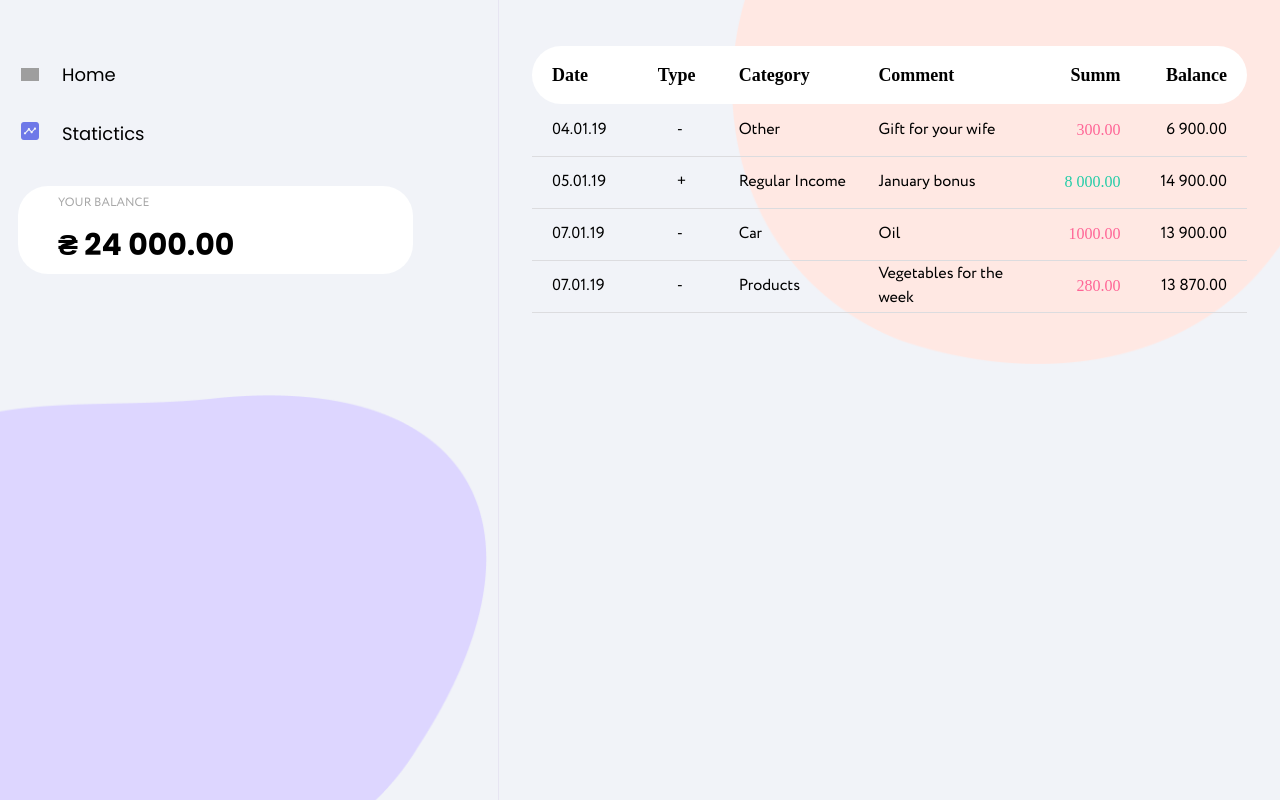
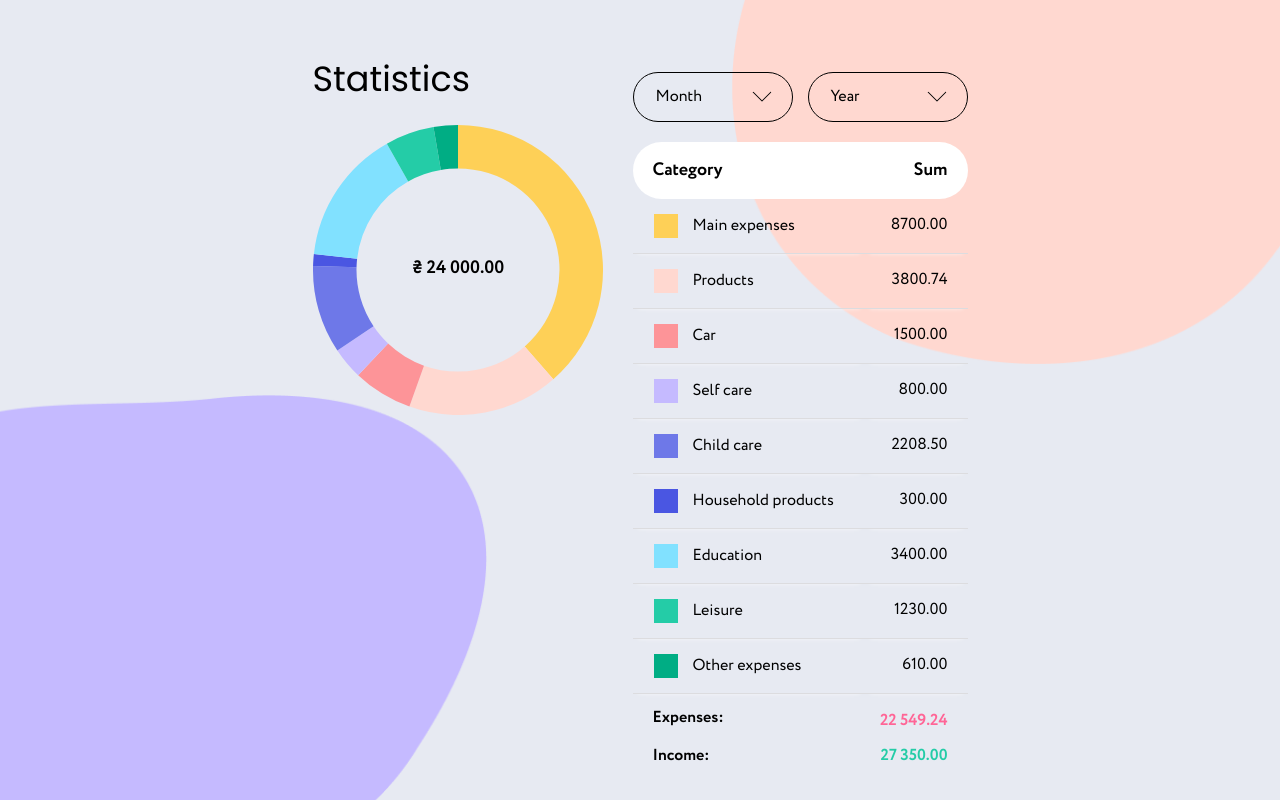
Before and after one commit to Yura-Voloshyn/wallet-front-end, a React (Create React App) app: page /login in a window 1280 px wide. Built offline with nearby package versions, Linux system fonts and the light colour scheme; grey boxes are pictures that could not be loaded; the HTML template or start-up script is replaced by a standard one; a web font is replaced by a local one.

Commit message:
bug fix and added example to statistics

```diff
--- a/src/components/Diogram/Diogram.jsx
+++ b/src/components/Diogram/Diogram.jsx
@@ -1,38 +1,25 @@
-import { Pie } from 'react-chartjs-2';
+import { Doughnut } from 'react-chartjs-2';
 import { ChartContainer } from './Diogram.styled';
-// import Chart from 'chart.js/auto';
+import { Chart, ArcElement } from 'chart.js';
+Chart.register(ArcElement);
 
-export function Diogram() {
+export function Diogram({ categoryStatistics }) {
   const totalBalance = '₴ 24 000.00'; // test balance
-  const obj = {
-    data: [150, 50, 100, 40, 20, 30, 30, 10],
-    backgroundColor: [
-      '#FED057',
-      '#FFD8D0',
-      '#FD9498',
-      '#C5BAFF',
-      '#6E78E8',
-      '#4A56E2',
-      '#81E1FF',
-
-      '#24CCA7',
-      '#00AD84',
-    ],
-  }; // test object with bgColor and size for diogram
 
   const data = {
-    type: 'doughnut',
+    type: 'Doughnut',
+    labels: categoryStatistics.map(res => ` ${res.name}`),
     datasets: [
       {
-        data: obj.data,
-        backgroundColor: obj.backgroundColor,
+        data: categoryStatistics.map(res => res.value),
+        backgroundColor: categoryStatistics.map(res => res.color),
 
         borderWidth: 0,
-        hoverOffset: 4,
+        hoverOffset: 5,
       },
     ],
   };
-
+console.log(data.labels);
   const plugins = [
     {
       beforeDraw: function (chart) {
@@ -49,13 +36,26 @@ export function Diogram() {
           textY = height / 2;
         ctx.fillText(text, textX, textY);
         ctx.save();
+
       },
     },
   ];
+  const options = {
+    cutout: '70%',
+    animation: {
+      animateScale: true,
+      duration: 1200,
+    },
+
+    // parsing: {
+    //   xAxisName: 'name',
+    //   // yAxisKey: 'nested.value',
+    // },
+  };
 
   return (
     <ChartContainer>
-      <Pie data={data} options={{ cutout: '70%' }} plugins={plugins} />
+      <Doughnut data={data} options={options} plugins={plugins} />
     </ChartContainer>
   );
 }
--- a/src/components/TableStatistics/TableStatistics.jsx
+++ b/src/components/TableStatistics/TableStatistics.jsx
@@ -1,4 +1,3 @@
-import { useEffect, useState } from 'react';
 import {
   Table,
   TableCategories,
@@ -12,29 +11,8 @@ import {
   Expenses,
   Incomes,
 } from './TableStatistics.styled';
-const testArrCategories = [
-  'Main expenses',
-  'Products',
-  'Car',
-  'Self care',
-  'Child care',
-  'Household products',
-  'Education',
-  'Leisure',
-  'Other expenses',
-  'Entertainment',
-];
 
-export function TableStatistics() {
-  const [categoryStatistics, setCategoryStatistics] = useState([]);
-
-  useEffect(() => {
-    const getCategoryStatistics = data => {
-      setCategoryStatistics(data);
-    };
-    getCategoryStatistics(testArrCategories);
-  }, []);
-
+export function TableStatistics({ categoryStatistics }) {
   return (
     <Table className="table">
       <TableHead>
@@ -44,15 +22,15 @@ export function TableStatistics() {
         </tr>
       </TableHead>
       <TableBody>
-        {categoryStatistics?.map(data => {
+        {categoryStatistics?.map(({id, name, value, color }) => {
           return (
-            <tr>
+            <tr key={id}>
               <TableCategories>
-                <Square></Square>
-                {data}
+                <Square style={{ backgroundColor: color }}></Square>
+                {name}
               </TableCategories>
 
-              <TableCategories>8 700.00</TableCategories>
+              <TableCategories>{value}</TableCategories>
             </tr>
           );
         })}
--- a/src/components/TableStatistics/TableStatistics.styled.jsx
+++ b/src/components/TableStatistics/TableStatistics.styled.jsx
@@ -57,7 +57,7 @@ export const Square = styled.div`
   width: 24px;
   height: 24px;
   margin-right: 15px;
-  background: #fed057;
+
   margin-left: 20px;
 `;
 
--- a/src/components/app/App.jsx
+++ b/src/components/app/App.jsx
@@ -1,15 +1,15 @@
-// import { StatisticsPage } from 'pages/StatisticsPage/StatisticsPage';
+import { StatisticsPage } from 'pages/StatisticsPage/StatisticsPage';
 import { AppWrapper } from './App.styled';
-import Home from 'pages/home';
+// import Home from 'pages/home';
 // import LoginPage from 'pages/LoginPage';
 
 const App = () => {
   return (
     <AppWrapper>
       {/* <LoginPage /> */}
-      <Home />
+      {/* <Home /> */}
 
-      {/* <StatisticsPage /> */}
+      <StatisticsPage />
     </AppWrapper>
   );
 };
--- a/src/pages/StatisticsPage/StatisticsPage.jsx
+++ b/src/pages/StatisticsPage/StatisticsPage.jsx
@@ -1,3 +1,4 @@
+import { useEffect, useState } from 'react';
 import { Diogram } from '../../components/Diogram/Diogram';
 import { SelectData } from '../../components/SelectData/SelectData';
 import { TableStatistics } from '../../components/TableStatistics/TableStatistics';
@@ -11,17 +12,38 @@ import {
 } from './StatisticsPage.styled';
 
 export function StatisticsPage() {
+  const [categoryStatistics, setCategoryStatistics] = useState([]);
+
+  const testArrCategories = [
+    { id: 1, name: 'Main expenses', value: '8700.00', color: '#FED057' },
+    { id: 2, name: 'Products', value: '3800.74', color: '#FFD8D0' },
+    { id: 3, name: 'Car', value: '1500.00', color: '#FD9498' },
+    { id: 4, name: 'Self care', value: '800.00', color: '#C5BAFF' },
+    { id: 5, name: 'Child care', value: '2208.50', color: '#6E78E8' },
+    { id: 6, name: 'Household products', value: '300.00', color: '#4A56E2' },
+    { id: 7, name: 'Education', value: '3400.00', color: '#81E1FF' },
+    { id: 8, name: 'Leisure', value: '1230.00', color: '#24CCA7' },
+    { id: 9, name: 'Other expenses', value: '610.00', color: '#00AD84' },
+  ];
+
+  useEffect(() => {
+    const getCategoryStatistics = data => {
+      setCategoryStatistics(data);
+    };
+    getCategoryStatistics(testArrCategories);
+  }, []);
+
   return (
     <StatisticsSection>
       <StatisticsWrapper>
         <StatisticsLeftPartWrapp>
           <StatisticsTitle>Statistics</StatisticsTitle>
-          <Diogram />
+          <Diogram categoryStatistics={categoryStatistics} />
         </StatisticsLeftPartWrapp>
 
         <StatisticsDataWrapper>
           <SelectData />
-          <TableStatistics />
+          <TableStatistics categoryStatistics={categoryStatistics} />
         </StatisticsDataWrapper>
       </StatisticsWrapper>
     </StatisticsSection>
```
